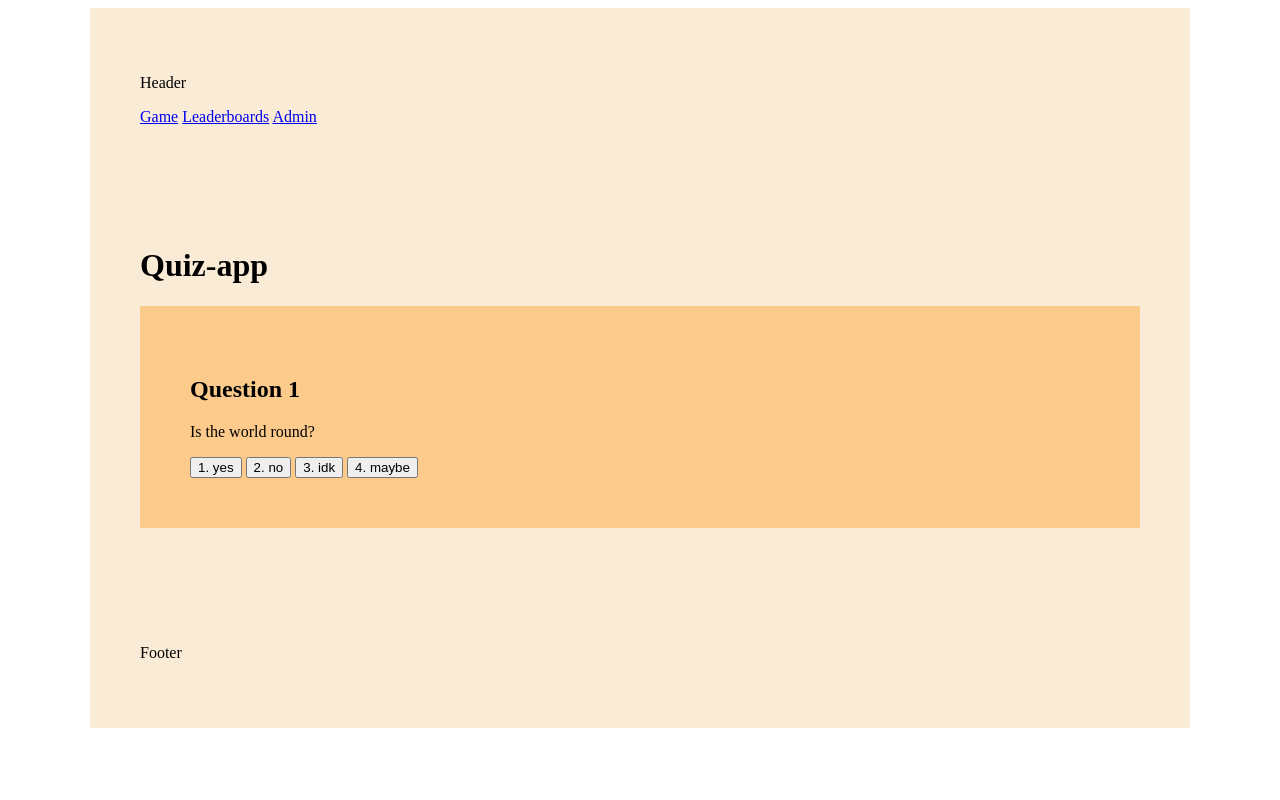
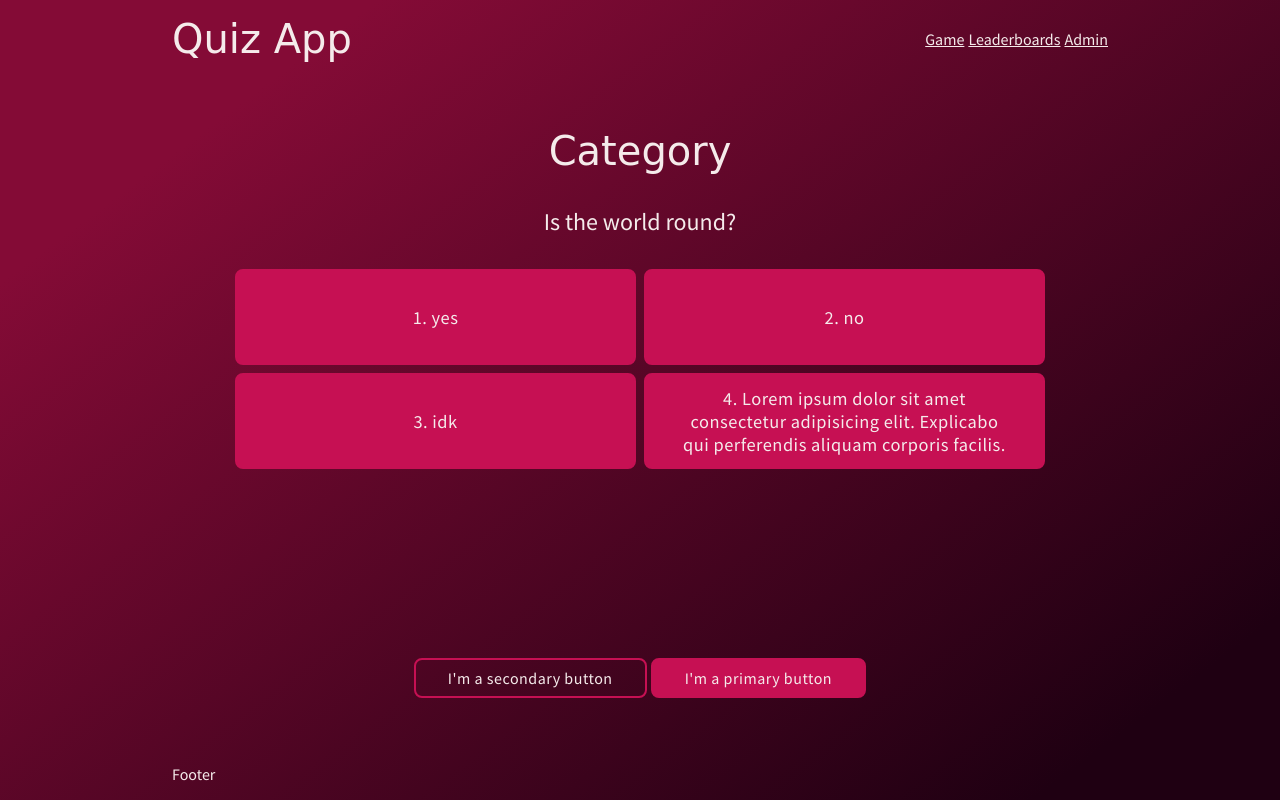
Before and after one commit to vehk11s/Quiz-app, a plain HTML site: page frontend/src/index.html in a window 1280 px wide. Drawn offline with Linux system fonts and the light colour scheme; a web font is replaced by a local one.

Commit message:
Base styles
Added fonts, colors and button styles

```diff
--- a/frontend/src/index.html
+++ b/frontend/src/index.html
@@ -1,15 +1,15 @@
 <!DOCTYPE html>
 <html lang="en">
   <head>
-    <meta charset="UTF-8">
-    <meta http-equiv="X-UA-Compatible" content="IE=edge">
-    <meta name="viewport" content="width=device-width, initial-scale=1.0">
-    <title>Quiz-app - index</title>
-    <link rel="stylesheet" href="styles/style.css">
+    <meta charset="UTF-8" />
+    <meta http-equiv="X-UA-Compatible" content="IE=edge" />
+    <meta name="viewport" content="width=device-width, initial-scale=1.0" />
+    <title>Quiz-app - Demo</title>
+    <link rel="stylesheet" href="styles/style.css" />
   </head>
   <body>
     <header>
-        <p>Header</p>
+      <p class="title">Quiz App</p>
       <nav>
         <a href="#">Game</a>
         <a href="#">Leaderboards</a>
@@ -17,14 +17,23 @@
       </nav>
     </header>
     <main>
-        <h1>Quiz-app</h1>
+      <p class="title">Category</p>
       <div id="screen">
-            <h2>Question 1</h2>
-            <p>Is the world round?</p>
-            <button>1. yes</button>
-            <button>2. no</button>
-            <button>3. idk</button>
-            <button>4. maybe</button>
+        <p class="lg">Is the world round?</p>
+
+        <div class="options">
+          <button class="btn btn-option">1. yes</button>
+          <button class="btn btn-option">2. no</button>
+          <button class="btn btn-option">3. idk</button>
+          <button class="btn btn-option">
+            4. Lorem ipsum dolor sit amet consectetur adipisicing elit.
+            Explicabo qui perferendis aliquam corporis facilis.
+          </button>
+        </div>
+      </div>
+      <div class="buttons">
+        <button class="btn btn-secondary">I'm a secondary button</button>
+        <button class="btn btn-primary">I'm a primary button</button>
       </div>
     </main>
     <footer>
--- a/frontend/src/styles/style.css
+++ b/frontend/src/styles/style.css
@@ -1,18 +1,195 @@
-body{
+@import url('https://fonts.googleapis.com/css2?family=Source+Sans+Pro:wght@200;300;400;600;700;900&display=swap');
+@import url('https://fonts.googleapis.com/css2?family=Boogaloo&display=swap');
+
+:root {
+  --font-primary: 'Source Sans Pro', sans-serif;
+  --font-secondary: 'Boogaloo', cursive;
+
+  --primary-pink: #c61053;
+  --primary-pink-light: rgb(232, 68, 127);
+  --primary-pink-subtle: rgba(232, 68, 127, 0.15);
+  --primary-bg-gradient: linear-gradient(
+    143.21deg,
+    #840b36 16.1%,
+    #1f0012 89.5%
+  );
+
+  --primary-white: #f5ebeb;
+  --quiz-correct: #257d3d;
+  --quiz-incorrect: #980b24;
+}
+
+* {
+  margin: 0;
+  padding: 0;
+  box-sizing: border-box;
+}
+
+html,
+body {
+  height: 100%;
+  width: 100%;
+}
+
+body {
+  color: var(--primary-white);
+  background-image: var(--primary-bg-gradient);
+  background-repeat: no-repeat;
+
   display: flex;
   flex-direction: column;
   align-items: center;
 }
 
-main, header, footer{
+main,
+header,
+footer {
   width: 1000px;
   padding: 50px;
-    background-color: antiquewhite;
 }
 
-#screen{
+header,
+footer {
+  padding: 1rem 2rem;
+}
+
+main {
+  display: flex;
+  flex-direction: column;
+  align-items: center;
+  flex: 1;
+  gap: 2rem;
+}
+
+header {
+  display: inline-flex;
+  align-items: center;
+  justify-content: space-between;
+}
+
+#screen {
   width: 90%;
   height: 80%;
-    padding: 50px;
-    background-color: rgb(252, 202, 138);
+  text-align: center;
+  display: flex;
+  flex-direction: column;
+  gap: 2rem;
 }
+
+.options {
+  display: grid;
+  grid-template-columns: 1fr 1fr;
+  grid-template-rows: 1fr 1fr;
+  gap: 8px;
+}
+
+/* Base typography styles */
+h1,
+h2,
+h3,
+h4,
+h5,
+p,
+a,
+button {
+  color: inherit;
+  font-family: var(--font-primary);
+}
+
+h1,
+h2,
+h3,
+h4,
+h5 {
+  font-weight: 600;
+}
+
+h1 {
+  font-size: 3.5rem;
+}
+
+h2 {
+  font-size: 3rem;
+}
+
+h3 {
+  font-size: 2.5rem;
+}
+
+h4 {
+  font-size: 2rem;
+}
+
+p.title {
+  font-size: 2.5rem;
+  font-family: var(--font-secondary);
+}
+
+p.lg {
+  font-size: 1.5rem;
+}
+
+p.sm {
+  font-size: 0.875rem;
+}
+
+/* Buttons */
+.btn {
+  padding: 8px 32px;
+  border-radius: 8px;
+  font-size: 1rem;
+  letter-spacing: 0.5px;
+  transition: all 0.1s ease-out;
+  cursor: pointer;
+}
+
+.btn:has(svg) {
+  display: flex;
+  align-items: center;
+  justify-content: center;
+  gap: 0.5rem;
+}
+
+.btn svg {
+  height: 1.15em;
+  width: 1.15em;
+}
+
+.btn-primary,
+.btn-option {
+  border: 2px solid var(--primary-pink);
+  background-color: var(--primary-pink);
+}
+
+.btn-primary:hover,
+.btn-option:hover {
+  border: 2px solid var(--primary-pink-light);
+  background-color: var(--primary-pink-light);
+}
+
+.btn-secondary {
+  border: 2px solid var(--primary-pink);
+  background-color: transparent;
+}
+
+.btn-secondary:hover {
+  border: 2px solid var(--primary-pink-light);
+  background-color: var(--primary-pink-subtle);
+}
+
+.btn-option {
+  font-size: 1.15rem;
+  height: 100%;
+  min-height: 6rem;
+  flex: 1;
+}
+
+.btn-option-correct {
+  border: 2px solid var(--quiz-correct);
+  background-color: var(--quiz-correct);
+}
+
+.btn-option-incorrect {
+  border: 2px solid var(--quiz-incorrect);
+  background-color: var(--quiz-incorrect);
+}
```
Lines whose indentation alone changed are shown as unchanged.
